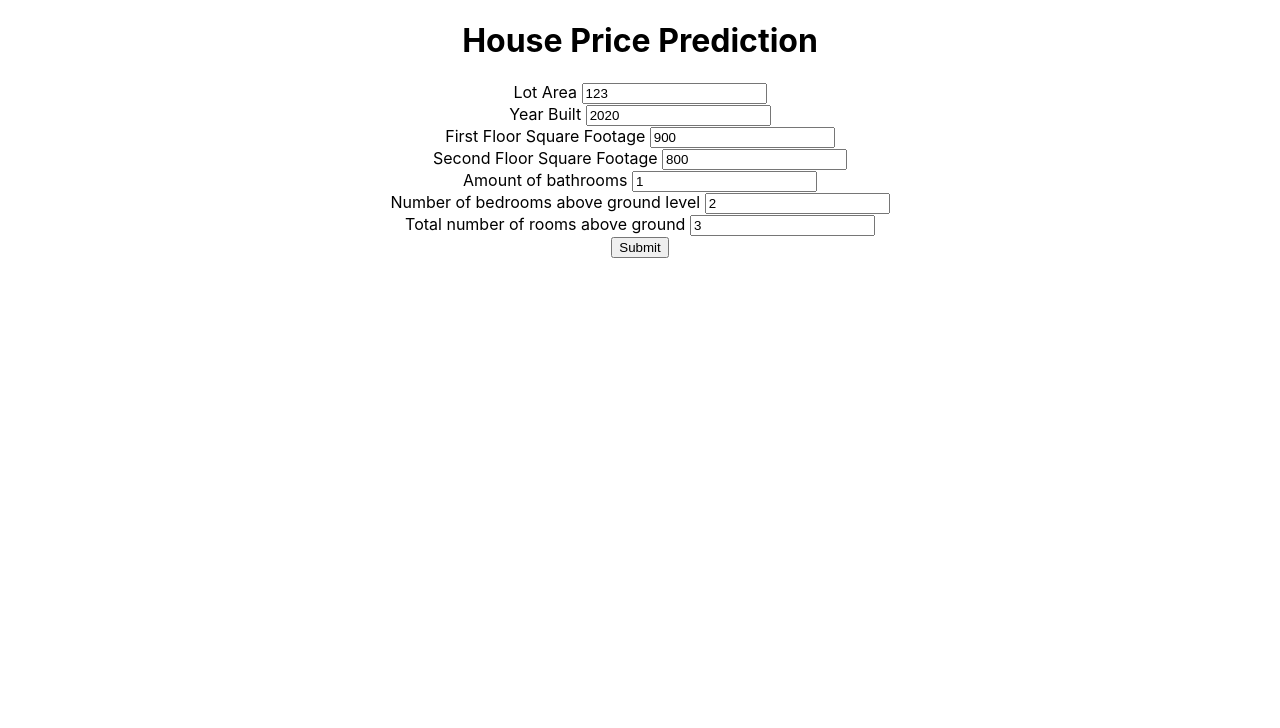
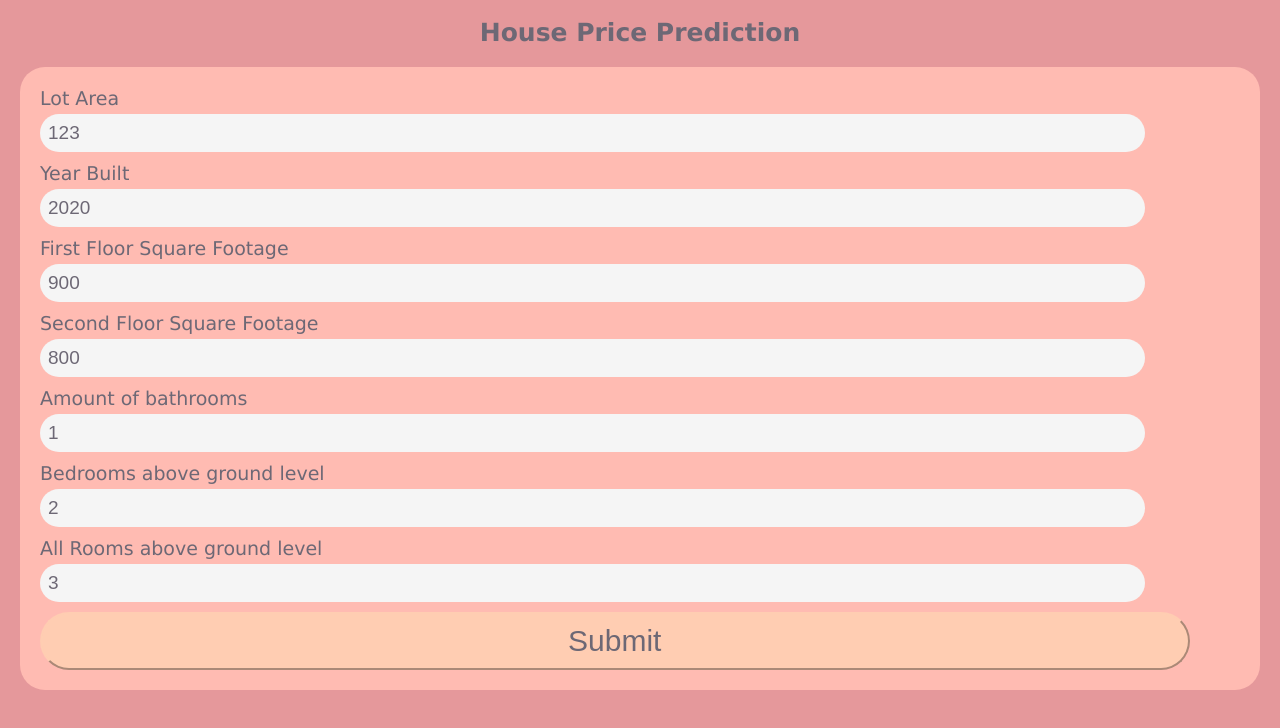
Before and after one commit to ServalForest/test-application, a React (Create React App) app: page / in a window 1280 px wide. Shown: the top 728 px of the page. Built offline with nearby package versions, Linux system fonts and the light colour scheme.

Commit message:
Made it look prettty

```diff
--- a/src/App.css
+++ b/src/App.css
@@ -1,38 +1,59 @@
 .App {
   text-align: center;
+  background-color: #E5989B;
+  height: 100vh;
+  font-family: Verdana, Geneva, Tahoma, sans-serif ;
+  font-size: 19px;
+  color: #6D6875;
 }
 
-.App-logo {
-  height: 40vmin;
-  pointer-events: none;
+h1 {
+  padding-top: 18px;
+  font-size: 25px;
+  margin-top: 0px;
 }
 
-@media (prefers-reduced-motion: no-preference) {
-  .App-logo {
-    animation: App-logo-spin infinite 20s linear;
-  }
+.App label {
+  margin-top: 10px;
+  display: block;
 }
 
-.App-header {
-  background-color: #282c34;
-  min-height: 100vh;
-  display: flex;
-  flex-direction: column;
-  align-items: center;
-  justify-content: center;
-  font-size: calc(10px + 2vmin);
-  color: white;
+.App input {
+  margin-top: 5px;
+  border-radius: 34px;
+  padding-left: 10px;
+  font-size: 19px;
+  background-color: #F5F5F5;
+  color: #6D6875;
+  border: none;
+  padding: 8px;
+  width: 90%;
 }
 
-.App-link {
-  color: #61dafb;
+.form {
+  margin: 20px 20px 0 20px;
+  background-color: #FFBBB2;
+  text-align: left;
+  padding: 10px;
+  padding-left: 20px;
+  border-radius: 25px;
+
 }
 
-@keyframes App-logo-spin {
-  from {
-    transform: rotate(0deg);
-  }
-  to {
-    transform: rotate(360deg);
-  }
+
+.button {
+  padding: 10px;
+  margin: 10px 0;
+  font-size: 30px;
+  border-radius: 250px;
+  background-color: #FFCDB2;
+  border-color: #FFCDB2;
+  color: #6D6875;
+  align-items: center;
+  width: 95%;
 }
+
+.output {
+  font-size: 20px;
+  margin-top: 7px;
+}
--- a/src/App.js
+++ b/src/App.js
@@ -27,39 +27,55 @@ function App() {
   return (
     <div className="App">
       <h1> House Price Prediction</h1>
+      <div className='form'>
       <form onSubmit={handleSubmit}>
         <div>
         <label> Lot Area </label>
+        </div>
+        <div>
         <input name='lotArea' type='text' value={lotArea} onChange={(e) => setLotArea(e.target.value)}></input>
         </div>
         <div>
         <label> Year Built </label>
+        <div>
+        </div>
         <input name='yearBuilt' type='text'  value={yearBuilt} onChange={(e) => setYearBuilt(e.target.value)}></input>
         </div>
         <div>
         <label> First Floor Square Footage </label>
+        <div>
+        </div>
         <input name='1stFlrSF' type='text'value={frstFlrSF} onChange={(e) => set1stFlrSF(e.target.value)}></input>
         </div>
         <div>
        <label> Second Floor Square Footage </label>
+       <div>
+       </div>
         <input name='2ndFlrSF' type='text'value={scndFlrSF} onChange={(e) => set2ndFlrSF(e.target.value)}></input>
         </div>
         <div>
         <label> Amount of bathrooms </label>
+        <div>
+        </div>
         <input name='fullBath' type='text'value={fullBath} onChange={(e) => setFullBath(e.target.value)}></input>
         </div>
         <div>
-        <label> Number of bedrooms above ground level </label>
+        <label> Bedrooms above ground level </label>
+        <div>
+        </div>
         <input name='bedroomAbvGr' type='text'value={bedroomAbvGrd} onChange={(e) => setBedroomAbvGrd(e.target.value)}></input>
         </div>
         <div>
-        <label> Total number of rooms above ground </label>
+        <label> All Rooms above ground level </label>
+        <div>
+        </div>
         <input name='totRmsAbvGrd' type='text'value={totRmsAbvGrd} onChange={(e) => setTotRmsAbvGrd(e.target.value)}></input>
         </div>
-        <button type = 'submit'>Submit
+        <button className='button' type = 'submit'>Submit
         </button>
-        {housePrice && <p>Predicted house price is {housePrice}</p>}
       </form>
+      </div>
+      {housePrice && <p className='output'>Predicted house price is ${housePrice}</p>}
     </div>
   );
 }
```
